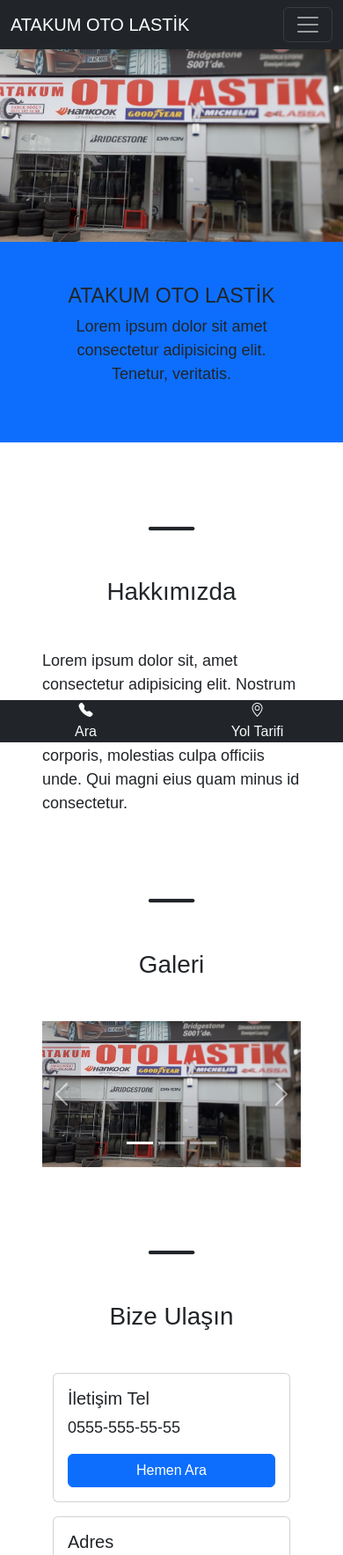
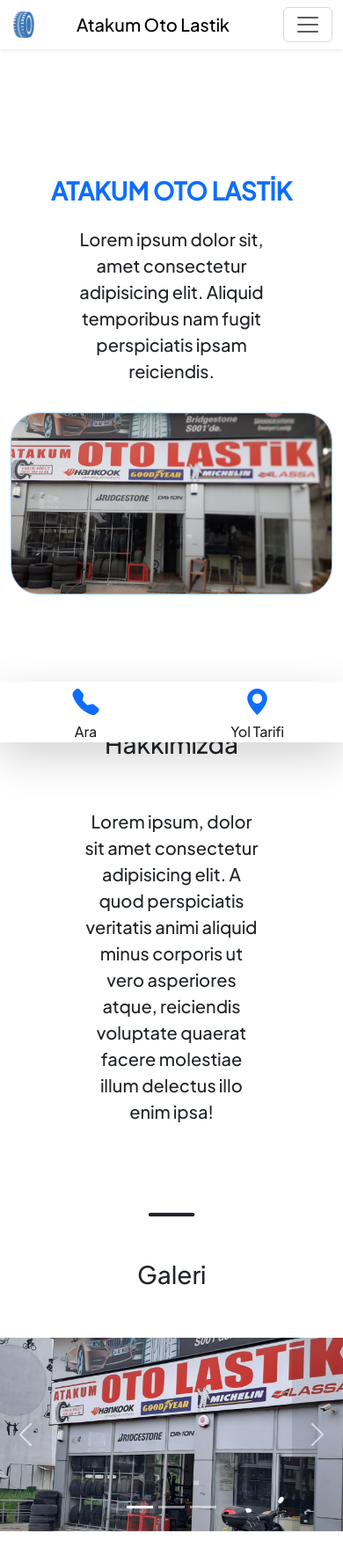
Before and after one commit to 01HakanGunes/atakum-oto-lastik, a website: page index.html in a window 390 px wide. Shown: the top 1768 px of the page at 88% size. Drawn offline with nearby package versions, Linux system fonts and the light colour scheme; a web font is replaced by a local one.

Commit message:
another version

```diff
--- a/index.html
+++ b/index.html
@@ -8,10 +8,13 @@
       content="Lastik, Tamir, Araba, Oto, Atakum, Lastikçi, Tamirci"
     />
     <title>Atakum Oto Lastik</title>
+
+    <!-- Google Fonts -->
     <link
-      href="https://fonts.googleapis.com/css2?family=Mooli&display=swap"
+      href="https://fonts.googleapis.com/css2?family=Plus+Jakarta+Sans:wght@500&display=swap"
       rel="stylesheet"
     />
+
     <link rel="icon" type="image/x-icon" href="./images/favicon.ico" />
     <link
       rel="stylesheet"
@@ -24,9 +27,14 @@
     <link rel="stylesheet" href="styles.css" />
   </head>
   <body>
-    <header class="fixed-top text-uppercase">
-      <nav class="navbar bg-dark navbar-dark navbar-expand-lg">
+    <header class="fixed-top">
+      <nav class="navbar navbar-expand-lg shadow-sm bg-white">
         <div class="container">
+          <img
+            src="images/favicon.ico"
+            style="width: 30px; height: 30px"
+            alt="tire-icon"
+          />
           <a href="#" class="navbar-brand">Atakum Oto Lastik</a>
           <button
             class="navbar-toggler"
@@ -36,7 +44,7 @@
           >
             <span class="navbar-toggler-icon"></span>
           </button>
-          <div class="collapse navbar-collapse" id="navmenu">
+          <div class="collapse navbar-collapse nav-justified" id="navmenu">
             <ul class="navbar-nav ms-auto">
               <li class="nav-item">
                 <a href="#about" class="nav-link">Hakkımızda</a>
@@ -55,30 +63,32 @@
 
     <main>
       <section class="text-center">
-        <img class="img-fluid" src="images/main-image.jpeg" alt="" />
-      </section>
-      <section class="bg-primary p-5 text-center">
+        <div class="container">
+          <div class="row">
+            <div class="col align-self-center">
               <div class="container">
                 <div class="row">
                   <div class="col">
-              <h3 class="">ATAKUM OTO LASTİK</h3>
+                    <h1 class="text-gradient fw-bold text-primary">
+                      ATAKUM OTO LASTİK
+                    </h1>
                   </div>
                 </div>
                 <div class="row">
                   <div class="col">
-              <p>
-                Lorem ipsum dolor sit amet consectetur adipisicing elit.
-                Tenetur, veritatis.
+                    <p class="px-5 py-3">
+                      Lorem ipsum dolor sit, amet consectetur adipisicing elit.
+                      Aliquid temporibus nam fugit perspiciatis ipsam
+                      reiciendis.
                     </p>
                   </div>
                 </div>
                 <div class="row">
-            <div class="col-md-3"></div>
-
+                  <div class="col-md-2"></div>
                   <div class="col">
                     <a
                       href="tel:+90-555-555-55-55"
-                class="link-underline-opacity-0 p-2 btn btn-warning center d-none d-md-block"
+                      class="btn btn-lg py-3 btn-primary d-none d-md-block"
                     >
                       Hemen Ara
                     </a>
@@ -86,12 +96,22 @@
                   <div class="col">
                     <a
                       href="https://www.google.com/maps/place/ATAKUM+OTO+LAST%C4%B0K/@41.3538183,36.2387994,17z/data=!3m1!4b1!4m6!3m5!1s0x4088790390a57f07:0x2dd48c0e8c2556c6!8m2!3d41.3538183!4d36.2387994!16s%2Fg%2F1hm3n920g?authuser=0&hl=en&entry=ttu"
-                class="link-underline-opacity-0 p-2 btn btn-warning d-none d-md-block"
+                      class="btn btn-lg py-3 btn-light border border-black d-none d-md-block"
                     >
                       Yol Tarifi Al
                     </a>
                   </div>
-            <div class="col-md-3"></div>
+                  <div class="col-md-2"></div>
+                </div>
+              </div>
+            </div>
+            <div class="col-lg">
+              <img
+                class="img-fluid border border-primary-subtle rounded-5"
+                src="images/main-image.jpeg"
+                alt="img"
+              />
+            </div>
           </div>
         </div>
       </section>
@@ -99,55 +119,55 @@
       <section id="about" class="m-5">
         <div class="text-center">
           <i class="bi bi-dash-lg" style="font-size: 70px"></i>
-          <h1 class="mb-5">Hakkımızda</h1>
+          <h1 class="mb-5 pb-2">Hakkımızda</h1>
         </div>
-        <p>
-          Lorem ipsum dolor sit, amet consectetur adipisicing elit. Nostrum esse
-          hic labore incidunt explicabo libero accusantium delectus omnis
-          corporis, molestias culpa officiis unde. Qui magni eius quam minus id
-          consectetur.
+        <p class="text-center px-5">
+          Lorem ipsum, dolor sit amet consectetur adipisicing elit. A quod
+          perspiciatis veritatis animi aliquid minus corporis ut vero asperiores
+          atque, reiciendis voluptate quaerat facere molestiae illum delectus
+          illo enim ipsa!
         </p>
       </section>
-      <section id="gallery" class="m-5">
+      <section id="gallery">
         <div class="text-center">
           <i class="bi bi-dash-lg" style="font-size: 70px"></i>
-          <h1 class="mb-5">Galeri</h1>
+          <h1 class="mb-5 pb-2">Galeri</h1>
         </div>
-        <div id="carouselExampleIndicators" class="carousel slide">
+        <div id="carouselIndicators" class="carousel slide">
           <div class="carousel-indicators">
             <button
               type="button"
-              data-bs-target="#carouselExampleIndicators"
+              data-bs-target="#carouselIndicators"
               data-bs-slide-to="0"
               class="active"
               aria-current="true"
             ></button>
             <button
               type="button"
-              data-bs-target="#carouselExampleIndicators"
+              data-bs-target="#carouselIndicators"
               data-bs-slide-to="1"
             ></button>
             <button
               type="button"
-              data-bs-target="#carouselExampleIndicators"
+              data-bs-target="#carouselIndicators"
               data-bs-slide-to="2"
             ></button>
           </div>
           <div class="carousel-inner">
             <div class="carousel-item active">
-              <img src="images/main-image.jpeg" class="d-block w-100" alt="" />
+              <img src="images/img1.png" class="d-block w-100" alt="" />
             </div>
             <div class="carousel-item">
-              <img src="images/main-image.jpeg" class="d-block w-100" alt="" />
+              <img src="images/img2.png" class="d-block w-100" alt="" />
             </div>
             <div class="carousel-item">
-              <img src="images/main-image.jpeg" class="d-block w-100" alt="" />
+              <img src="images/img3.png" class="d-block w-100" alt="" />
             </div>
           </div>
           <button
             class="carousel-control-prev bg-dark bg-opacity-25"
             type="button"
-            data-bs-target="#carouselExampleIndicators"
+            data-bs-target="#carouselIndicators"
             data-bs-slide="prev"
           >
             <span class="carousel-control-prev-icon" aria-hidden="true"></span>
@@ -156,7 +176,7 @@
           <button
             class="carousel-control-next bg-dark bg-opacity-25"
             type="button"
-            data-bs-target="#carouselExampleIndicators"
+            data-bs-target="#carouselIndicators"
             data-bs-slide="next"
           >
             <span class="carousel-control-next-icon" aria-hidden="true"></span>
@@ -164,17 +184,25 @@
           </button>
         </div>
       </section>
-      <section id="contact" class="m-5">
-        <div class="container">
-          <div class="row text-center">
+      <section id="contact" class="m-5 text-center">
         <i class="bi bi-dash-lg" style="font-size: 70px"></i>
         <h1 class="mb-5">Bize Ulaşın</h1>
-          </div>
+        <a
+          class="text-center"
+          href="https://www.google.com/maps/place/ATAKUM+OTO+LAST%C4%B0K/@41.3538183,36.2387994,17z/data=!3m1!4b1!4m6!3m5!1s0x4088790390a57f07:0x2dd48c0e8c2556c6!8m2!3d41.3538183!4d36.2387994!16s%2Fg%2F1hm3n920g?authuser=0&hl=en&entry=ttu"
+        >
+          <img
+            src="images/g-maps-location.png"
+            class="img-fluid p-lg-5 pb-5"
+            alt="maps"
+          />
+        </a>
+        <div class="container">
           <div class="row">
             <div class="col-sm-4 mb-3">
-              <div class="card h-100">
+              <div class="card h-100 shadow-lg">
                 <div class="card-body d-flex flex-column">
-                  <h5 class="card-title">İletişim Tel</h5>
+                  <h5 class="card-title pb-2">İletişim Tel</h5>
                   <p class="card-text">0555-555-55-55</p>
                   <a
                     href="tel:+90-555-555-55-55"
@@ -185,9 +213,9 @@
               </div>
             </div>
             <div class="col-sm-4 mb-3">
-              <div class="card h-100">
+              <div class="card h-100 shadow-lg">
                 <div class="card-body d-flex flex-column">
-                  <h5 class="card-title">Adres</h5>
+                  <h5 class="card-title pb-2">Adres</h5>
                   <p class="card-text">
                     Yenimahalle Atatürk Bulvarı No:167/A 55270 Atakum/Samsun
                     Türkiye
@@ -201,9 +229,9 @@
               </div>
             </div>
             <div class="col-sm-4 mb-3">
-              <div class="card h-100">
+              <div class="card h-100 shadow-lg">
                 <div class="card-body d-flex flex-column">
-                  <h5 class="card-title">Çalışma Saatleri</h5>
+                  <h5 class="card-title pb-2">Çalışma Saatleri</h5>
                   <div>Pzt:09:00-19:00</div>
                   <div>Sal:09:00-19:00</div>
                   <div>Çar:09:00-19:00</div>
@@ -219,29 +247,35 @@
       </section>
     </main>
 
-    <footer class="fixed-bottom bg-dark d-md-none">
+    <footer class="fixed-bottom bg-white d-md-none shadow-lg">
       <div class="container">
         <div class="row text-center">
           <div class="col">
             <div>
-              <i class="bi bi-telephone-fill text-light"></i>
+              <i
+                class="bi bi-telephone-fill text-primary"
+                style="font-size: 30px"
+              ></i>
             </div>
             <div>
               <a
                 href="tel:+90-555-555-55-55"
-                class="link-light link-underline-opacity-0"
+                class="link-underline link-underline-opacity-0 link-dark"
                 >Ara</a
               >
             </div>
           </div>
           <div class="col">
             <div>
-              <i class="bi bi-geo-alt text-light"></i>
+              <i
+                class="bi bi-geo-alt-fill text-primary"
+                style="font-size: 30px"
+              ></i>
             </div>
             <div>
               <a
                 href="https://www.google.com/maps/place/ATAKUM+OTO+LAST%C4%B0K/@41.3538183,36.2387994,17z/data=!3m1!4b1!4m6!3m5!1s0x4088790390a57f07:0x2dd48c0e8c2556c6!8m2!3d41.3538183!4d36.2387994!16s%2Fg%2F1hm3n920g?authuser=0&hl=en&entry=ttu"
-                class="link-light link-underline-opacity-0"
+                class="link-underline link-underline-opacity-0 link-dark"
                 >Yol Tarifi</a
               >
             </div>
--- a/styles.css
+++ b/styles.css
@@ -1,21 +1,17 @@
 body {
-  font-family: "Mooli", sans-serif;
+  font-family: "Plus Jakarta Sans", sans-serif;
 }
 
-h1,
-h2,
-h3,
-h4,
-h5,
-h6 {
-  font-family: "Mooli", sans-serif;
+main {
+  margin-top: 200px;
 }
 
 p {
-  font-size: 18px;
-  font-family: "Mooli", sans-serif;
+  font-size: 20px;
 }
 
-main {
-  margin-top: 55px;
+@media only screen and (min-width: 768px) {
+  #gallery {
+    margin: 10%;
+  }
 }
```
Also changed, not shown: images/g-maps-location.png (added), images/img1.png (added), images/img2.png (added), images/img3.png (added). Lines whose indentation alone changed are shown as unchanged.
